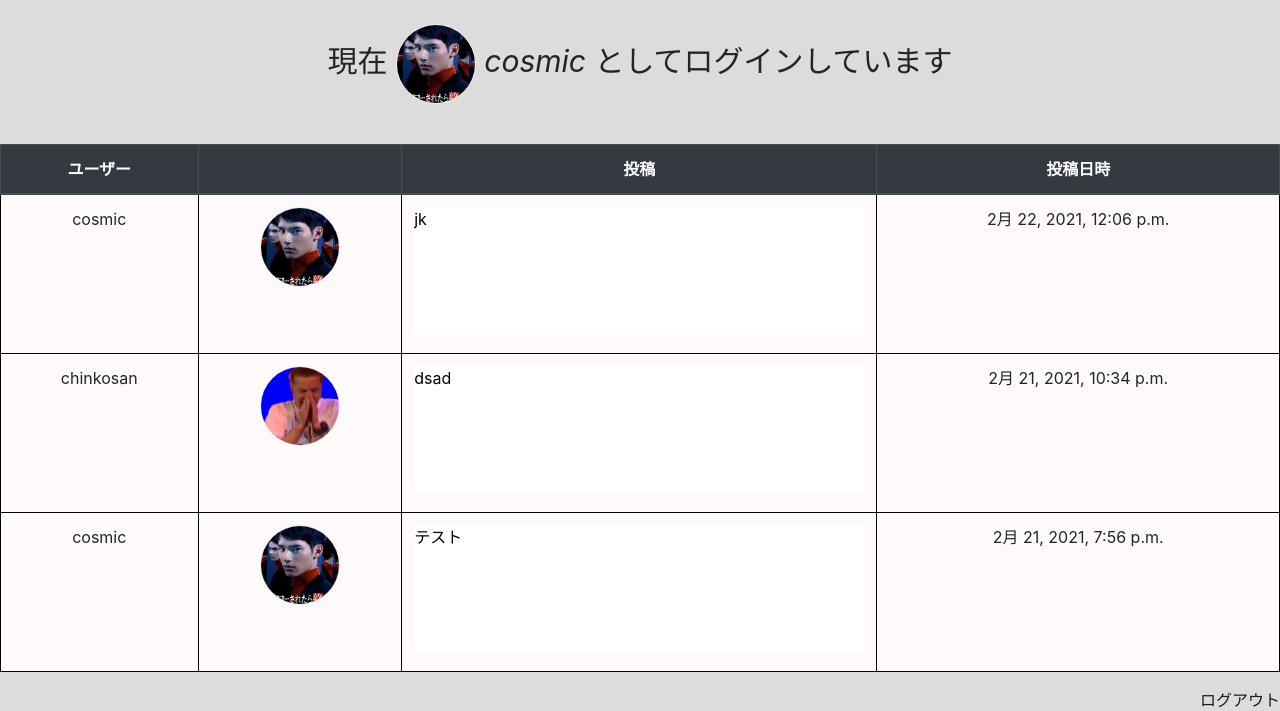
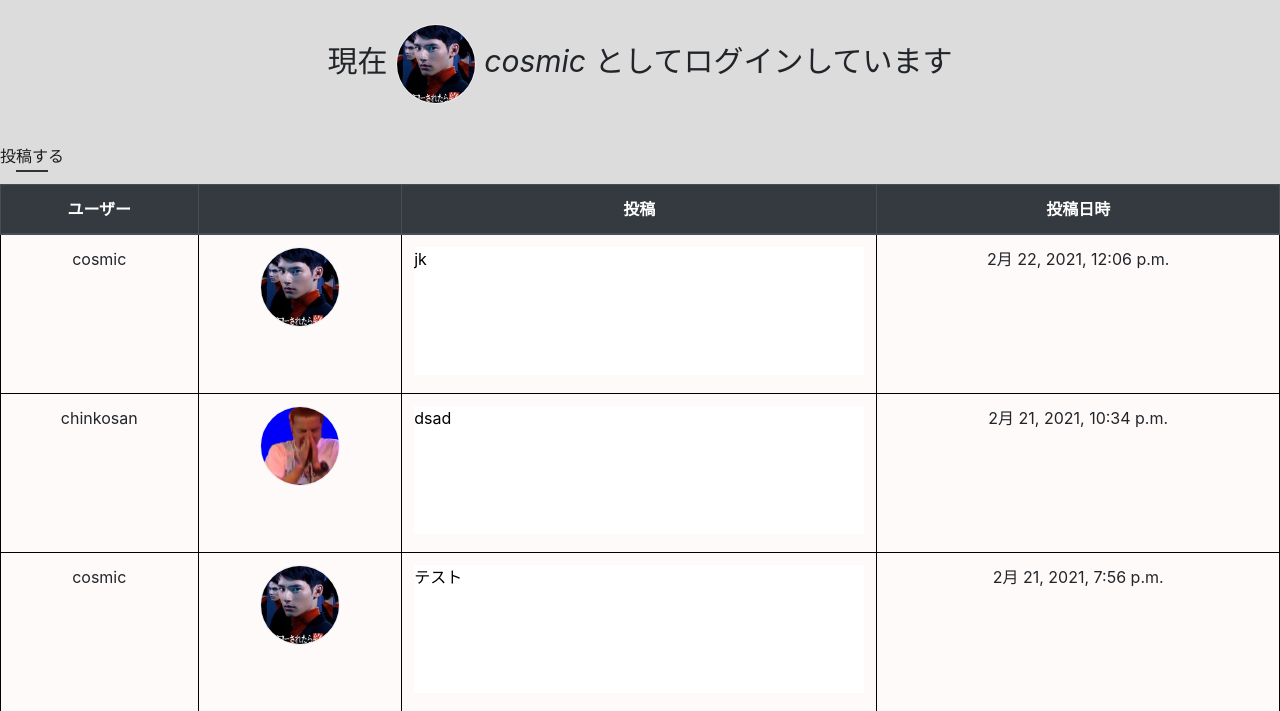
Before and after one commit to t18cs020/mysns, a Django app: page /cosmicsns/list/ in a window 1280 px wide. Shown: the part 75-786 px from the top of the page. Run offline with Django 3.2, Linux system fonts and the light colour scheme; a user stored in the database is signed in; data comes from the database, SQL or seed files in the repository; some libraries are stand-ins or nearby versions.

Commit message:
Update posts_list.html

```diff
--- a/cosmicsns/templates/cosmicsns/posts_list.html
+++ b/cosmicsns/templates/cosmicsns/posts_list.html
@@ -184,7 +184,7 @@
 			{% endif%}
 			<span style="font-style: italic">{{ user.username }}</span> としてログインしています</p>
 <br>
-
+<p><a href="{% url 'cosmicsns:tweet' %}" class="border_spread_btn">投稿する</a></p>
 <table class="table">
 	<thead class="thead-dark">
 		<tr>
```
